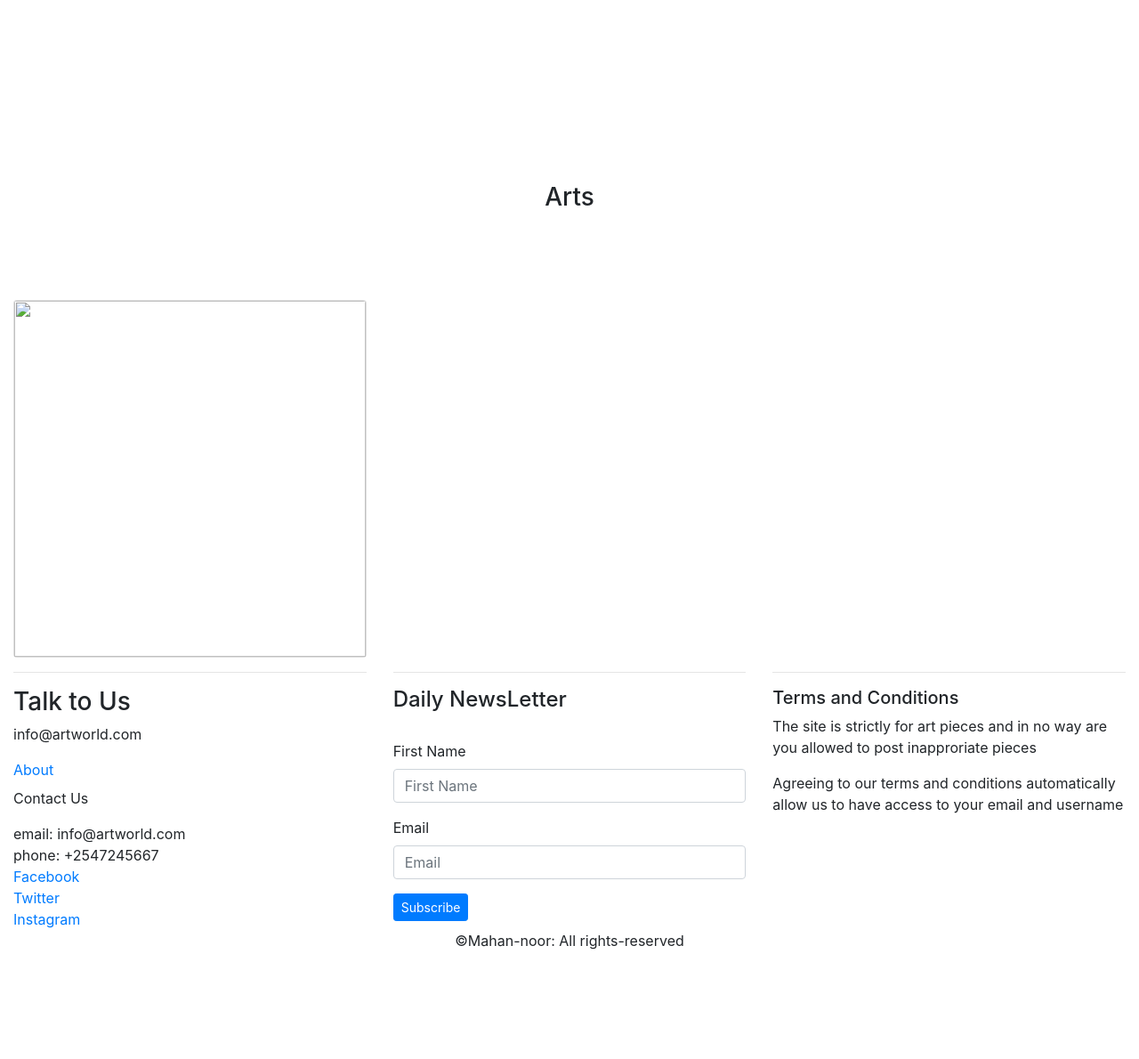
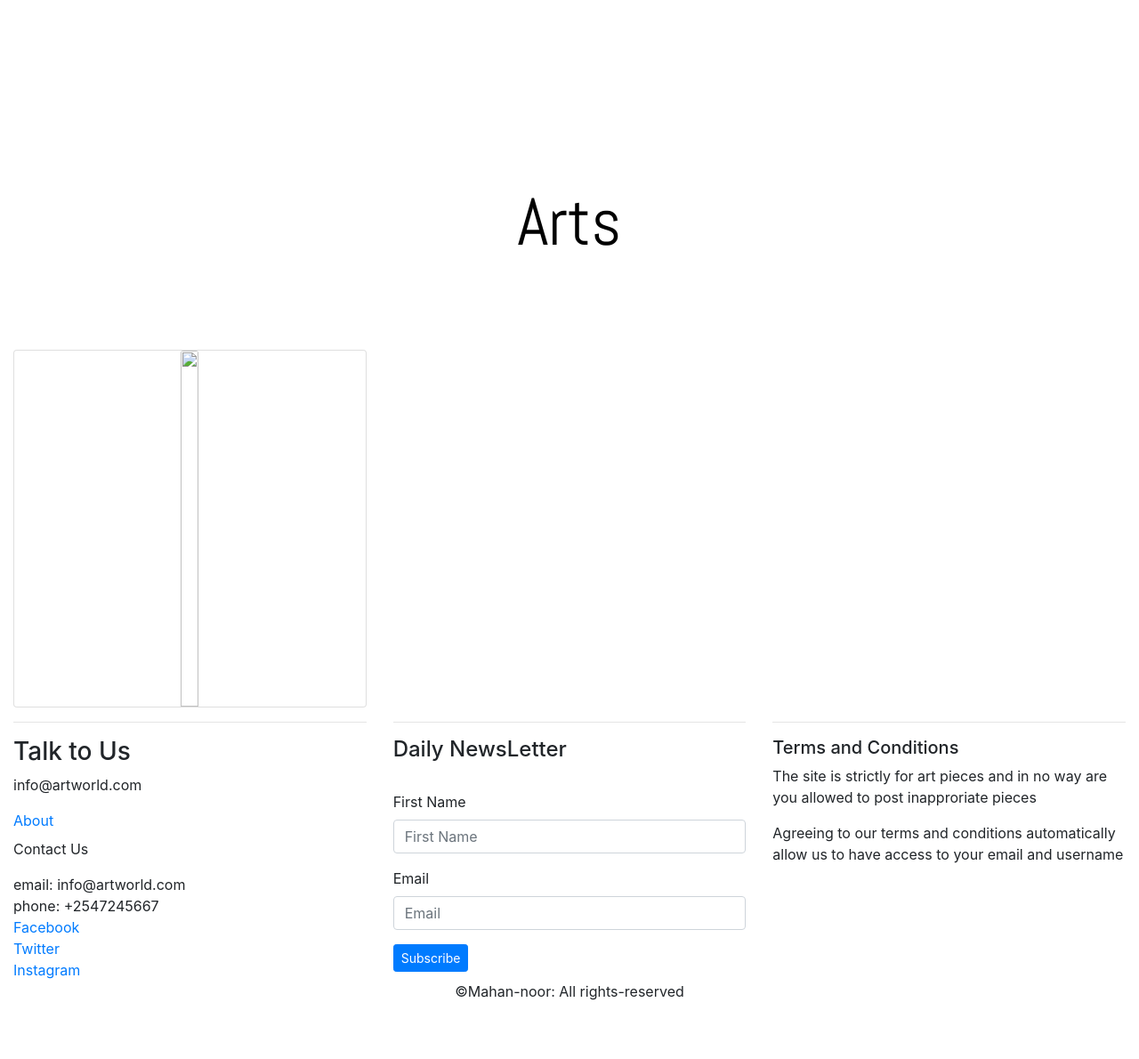
Before and after one commit to mahan-noor/Artistry, a Django app: page /photos in a window 1280 px wide. Shown: the part 283-1473 px from the top of the page at 89% size. Before the commit the page ends 1350 px from the top, so only its background shows below. Run offline with Django 3.2, Linux system fonts and the light colour scheme; a user stored in the database is signed in; tables that the repository leaves empty hold one stand-in row (values such as "Sample post"); some libraries are stand-ins or nearby versions; some web fonts are replaced.

Commit message:
style the image card and users posts

```diff
--- a/artapp/static/css/styles.css
+++ b/artapp/static/css/styles.css
@@ -80,3 +80,49 @@
 li {
     list-style-type: none;
 }
+
+.hub {
+    color: black;
+    font-family: 'Abel', sans-serif;
+    font-size: 75px;
+    text-shadow: 2px 2px hsla(hue, saturation, lightness, alpha);
+}
+
+.tit,
+.desc,
+.user,
+.dat {
+    color: black;
+}
+
+.desc {
+    font-family: 'Abel', sans-serif;
+    font-size: 20px;
+}
+
+.tit {
+    font-family: 'Cinzel', serif;
+    font-weight: bold;
+}
+
+* {
+    -moz-box-sizing: border-box;
+    -webkit-box-sizing: border-box;
+    box-sizing: border-box;
+    margin: 0;
+    padding: 0;
+}
+
+.image-box {
+    position: relative;
+    margin: auto;
+    overflow: hidden;
+}
+
+.image-box img {
+    transition: all 0.3s;
+    display: block;
+    height: auto;
+    transform: scale(1);
+    filter: grayscale(0);
+}
```
